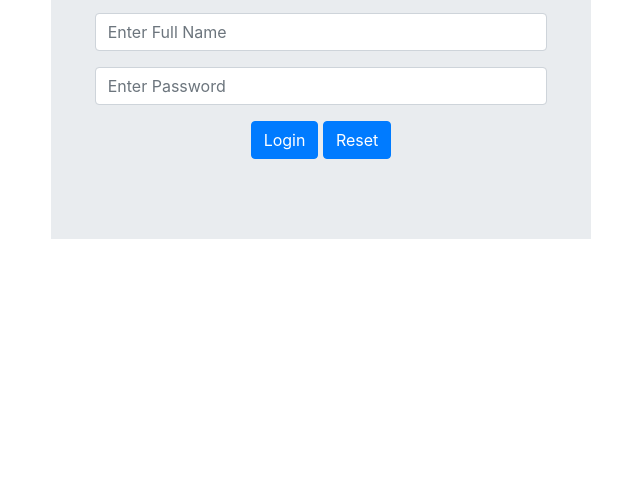
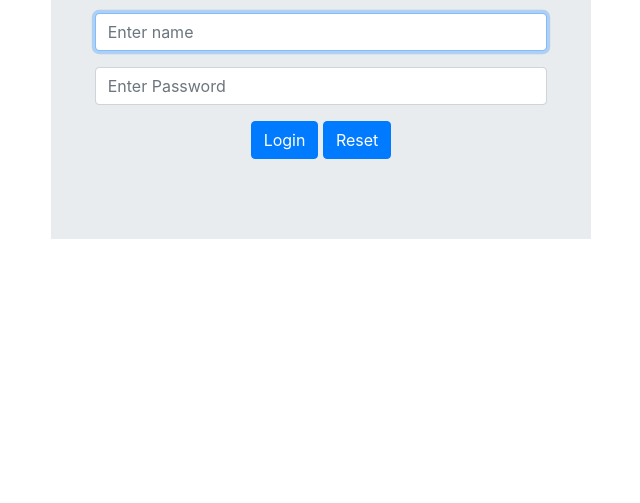
Before and after one commit to Urvashi98/myWork-CRUD-, a plain HTML site: page AdminDashboard/index.html in a window 1280 px wide. Shown: the part 297-800 px from the top of the page, without its empty margins (319-959 px from the left). Drawn offline with nearby package versions, Linux system fonts and the light colour scheme.

Commit message:
Add files via upload

```diff
--- a/AdminDashboard/index.html
+++ b/AdminDashboard/index.html
@@ -32,7 +32,7 @@
                         <form id="loginForm" method="POST">
 
                         <div class="form-group w-60 style" >
-                            <input type="text" name="username" class="form-control" id="email" placeholder="Enter Full Name"  />
+                            <input type="text" name="username" class="form-control" id="email" placeholder="Enter name" autocomplete="off" autofocus required/>
 
                         </div>
 
```
